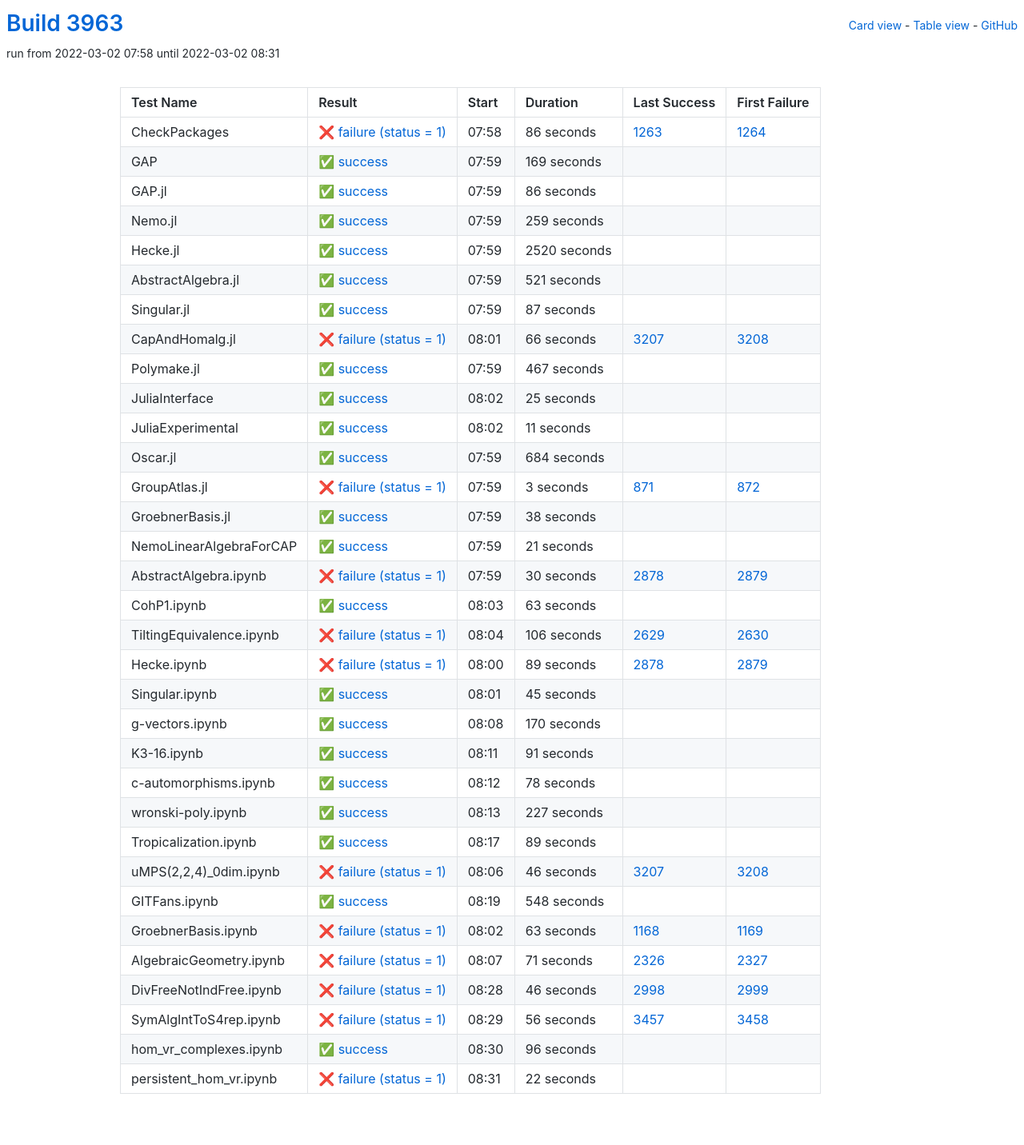
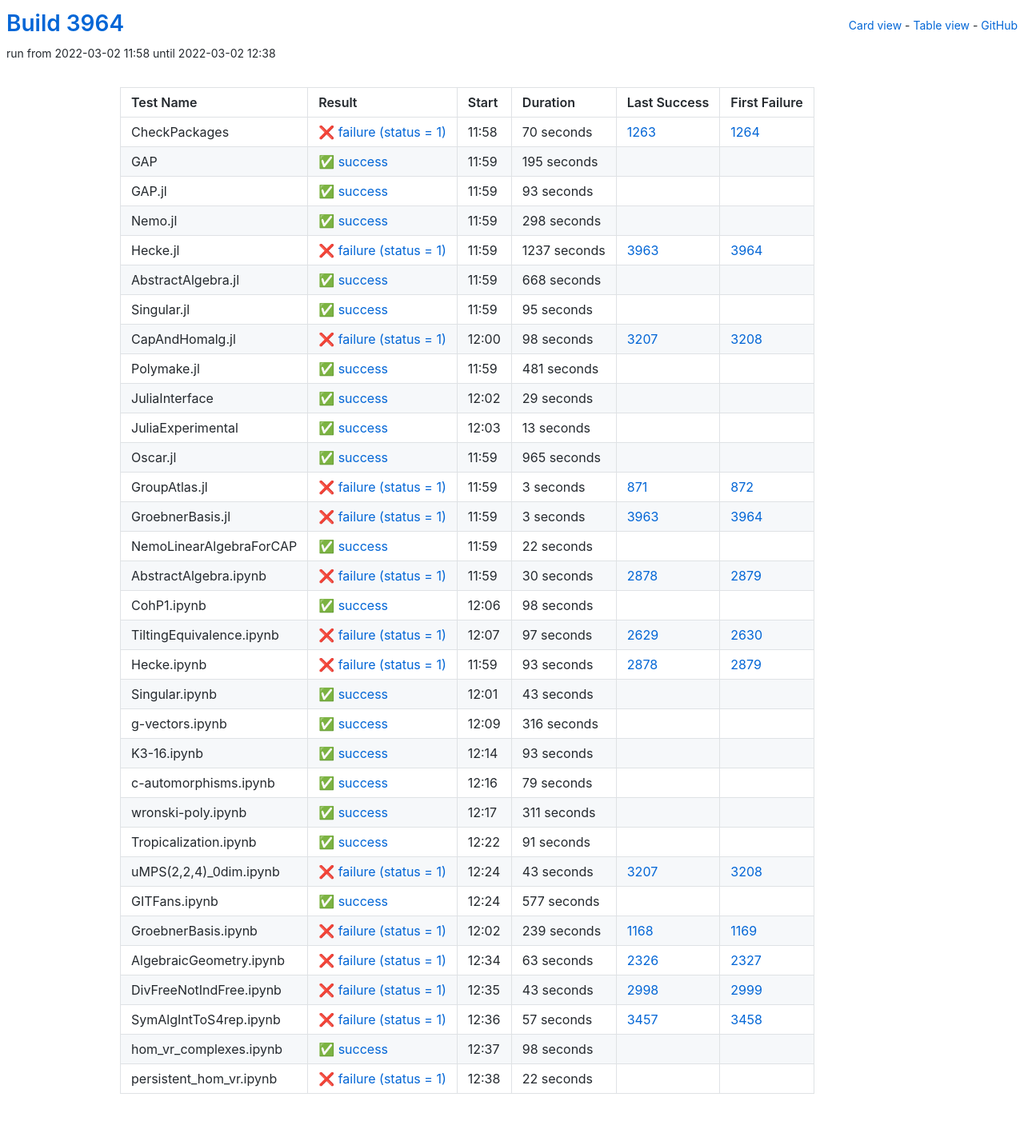
Before and after one commit to oscar-system/oscar-ci-status-stable, a Jekyll site: the page built from table.html, in a window 1280 px wide. Shown: the whole page at 80% size. Built offline with Jekyll 4.4.1, drawn with Linux system fonts in a browser that asks for light colours.

Commit message:
Build #3964

```diff
--- a/_data/ci.yml
+++ b/_data/ci.yml
@@ -1,6 +1,6 @@
 ---
-build: 3963
-build_url: https://oscarci.mathematik.uni-kl.de/job/oscar-stable/3963/
+build: 3964
+build_url: https://oscarci.mathematik.uni-kl.de/job/oscar-stable/3964/
 job: oscar-stable
 organization: oscar-system
 repo: oscar-ci-status-stable
@@ -8,152 +8,152 @@ repourl: https://github.com/oscar-system/oscar-ci-status-stable
 tests:
 - name: CheckPackages
   id: checkpackages
-  log: https://oscarci.mathematik.uni-kl.de/job/oscar-stable/3963/artifact/logs/build-3963/CheckPackages.log
-  start: 2022-03-02 07:58
+  log: https://oscarci.mathematik.uni-kl.de/job/oscar-stable/3964/artifact/logs/build-3964/CheckPackages.log
+  start: 2022-03-02 11:58
   success: false
   exitcode: 1
   status: failure
-  duration: 86
+  duration: 70
   last_success: 1263
   last_success_url: https://oscarci.mathematik.uni-kl.de/job/oscar-stable/1263/
   first_failure: 1264
   first_failure_url: https://oscarci.mathematik.uni-kl.de/job/oscar-stable/1264/
 - name: GAP
   id: gap
-  log: https://oscarci.mathematik.uni-kl.de/job/oscar-stable/3963/artifact/logs/build-3963/GAP.log
-  start: 2022-03-02 07:59
+  log: https://oscarci.mathematik.uni-kl.de/job/oscar-stable/3964/artifact/logs/build-3964/GAP.log
+  start: 2022-03-02 11:59
   success: true
   exitcode: 0
   status: success
-  duration: 169
+  duration: 195
   last_success: false
   last_success_url:
   first_failure: false
   first_failure_url:
 - name: GAP.jl
   id: gap-jl
-  log: https://oscarci.mathematik.uni-kl.de/job/oscar-stable/3963/artifact/logs/build-3963/GAP.jl.log
-  start: 2022-03-02 07:59
+  log: https://oscarci.mathematik.uni-kl.de/job/oscar-stable/3964/artifact/logs/build-3964/GAP.jl.log
+  start: 2022-03-02 11:59
   success: true
   exitcode: 0
   status: success
-  duration: 86
+  duration: 93
   last_success: false
   last_success_url:
   first_failure: false
   first_failure_url:
 - name: Nemo.jl
   id: nemo-jl
-  log: https://oscarci.mathematik.uni-kl.de/job/oscar-stable/3963/artifact/logs/build-3963/Nemo.jl.log
-  start: 2022-03-02 07:59
+  log: https://oscarci.mathematik.uni-kl.de/job/oscar-stable/3964/artifact/logs/build-3964/Nemo.jl.log
+  start: 2022-03-02 11:59
   success: true
   exitcode: 0
   status: success
-  duration: 259
+  duration: 298
   last_success: false
   last_success_url:
   first_failure: false
   first_failure_url:
 - name: Hecke.jl
   id: hecke-jl
-  log: https://oscarci.mathematik.uni-kl.de/job/oscar-stable/3963/artifact/logs/build-3963/Hecke.jl.log
-  start: 2022-03-02 07:59
+  log: https://oscarci.mathematik.uni-kl.de/job/oscar-stable/3964/artifact/logs/build-3964/Hecke.jl.log
+  start: 2022-03-02 11:59
+  success: false
+  exitcode: 1
+  status: failure
+  duration: 1237
+  last_success: 3963
+  last_success_url: https://oscarci.mathematik.uni-kl.de/job/oscar-stable/3963/
+  first_failure: 3964
+  first_failure_url: https://oscarci.mathematik.uni-kl.de/job/oscar-stable/3964/
+- name: AbstractAlgebra.jl
+  id: abstractalgebra-jl
+  log: https://oscarci.mathematik.uni-kl.de/job/oscar-stable/3964/artifact/logs/build-3964/AbstractAlgebra.jl.log
+  start: 2022-03-02 11:59
   success: true
   exitcode: 0
   status: success
-  duration: 2520
-  last_success: false
-  last_success_url:
-  first_failure: false
-  first_failure_url:
-- name: AbstractAlgebra.jl
-  id: abstractalgebra-jl
-  log: https://oscarci.mathematik.uni-kl.de/job/oscar-stable/3963/artifact/logs/build-3963/AbstractAlgebra.jl.log
-  start: 2022-03-02 07:59
-  success: true
-  exitcode: 0
-  status: success
-  duration: 521
+  duration: 668
   last_success: false
   last_success_url:
   first_failure: false
   first_failure_url:
 - name: Singular.jl
   id: singular-jl
-  log: https://oscarci.mathematik.uni-kl.de/job/oscar-stable/3963/artifact/logs/build-3963/Singular.jl.log
-  start: 2022-03-02 07:59
+  log: https://oscarci.mathematik.uni-kl.de/job/oscar-stable/3964/artifact/logs/build-3964/Singular.jl.log
+  start: 2022-03-02 11:59
   success: true
   exitcode: 0
   status: success
-  duration: 87
+  duration: 95
   last_success: false
   last_success_url:
   first_failure: false
   first_failure_url:
 - name: CapAndHomalg.jl
   id: capandhomalg-jl
-  log: https://oscarci.mathematik.uni-kl.de/job/oscar-stable/3963/artifact/logs/build-3963/CapAndHomalg.jl.log
-  start: 2022-03-02 08:01
+  log: https://oscarci.mathematik.uni-kl.de/job/oscar-stable/3964/artifact/logs/build-3964/CapAndHomalg.jl.log
+  start: 2022-03-02 12:00
   success: false
   exitcode: 1
   status: failure
-  duration: 66
+  duration: 98
   last_success: 3207
   last_success_url: https://oscarci.mathematik.uni-kl.de/job/oscar-stable/3207/
   first_failure: 3208
   first_failure_url: https://oscarci.mathematik.uni-kl.de/job/oscar-stable/3208/
 - name: Polymake.jl
   id: polymake-jl
-  log: https://oscarci.mathematik.uni-kl.de/job/oscar-stable/3963/artifact/logs/build-3963/Polymake.jl.log
-  start: 2022-03-02 07:59
+  log: https://oscarci.mathematik.uni-kl.de/job/oscar-stable/3964/artifact/logs/build-3964/Polymake.jl.log
+  start: 2022-03-02 11:59
   success: true
   exitcode: 0
   status: success
-  duration: 467
+  duration: 481
   last_success: false
   last_success_url:
   first_failure: false
   first_failure_url:
 - name: JuliaInterface
   id: juliainterface
-  log: https://oscarci.mathematik.uni-kl.de/job/oscar-stable/3963/artifact/logs/build-3963/JuliaInterface.log
-  start: 2022-03-02 08:02
+  log: https://oscarci.mathematik.uni-kl.de/job/oscar-stable/3964/artifact/logs/build-3964/JuliaInterface.log
+  start: 2022-03-02 12:02
   success: true
   exitcode: 0
   status: success
-  duration: 25
+  duration: 29
   last_success: false
   last_success_url:
   first_failure: false
   first_failure_url:
 - name: JuliaExperimental
   id: juliaexperimental
-  log: https://oscarci.mathematik.uni-kl.de/job/oscar-stable/3963/artifact/logs/build-3963/JuliaExperimental.log
-  start: 2022-03-02 08:02
+  log: https://oscarci.mathematik.uni-kl.de/job/oscar-stable/3964/artifact/logs/build-3964/JuliaExperimental.log
+  start: 2022-03-02 12:03
   success: true
   exitcode: 0
   status: success
-  duration: 11
+  duration: 13
   last_success: false
   last_success_url:
   first_failure: false
   first_failure_url:
 - name: Oscar.jl
   id: oscar-jl
-  log: https://oscarci.mathematik.uni-kl.de/job/oscar-stable/3963/artifact/logs/build-3963/Oscar.jl.log
-  start: 2022-03-02 07:59
+  log: https://oscarci.mathematik.uni-kl.de/job/oscar-stable/3964/artifact/logs/build-3964/Oscar.jl.log
+  start: 2022-03-02 11:59
   success: true
   exitcode: 0
   status: success
-  duration: 684
+  duration: 965
   last_success: false
   last_success_url:
   first_failure: false
   first_failure_url:
 - name: GroupAtlas.jl
   id: groupatlas-jl
-  log: https://oscarci.mathematik.uni-kl.de/job/oscar-stable/3963/artifact/logs/build-3963/GroupAtlas.jl.log
-  start: 2022-03-02 07:59
+  log: https://oscarci.mathematik.uni-kl.de/job/oscar-stable/3964/artifact/logs/build-3964/GroupAtlas.jl.log
+  start: 2022-03-02 11:59
   success: false
   exitcode: 1
   status: failure
@@ -164,32 +164,32 @@ tests:
   first_failure_url: https://oscarci.mathematik.uni-kl.de/job/oscar-stable/872/
 - name: GroebnerBasis.jl
   id: groebnerbasis-jl
-  log: https://oscarci.mathematik.uni-kl.de/job/oscar-stable/3963/artifact/logs/build-3963/GroebnerBasis.jl.log
-  start: 2022-03-02 07:59
+  log: https://oscarci.mathematik.uni-kl.de/job/oscar-stable/3964/artifact/logs/build-3964/GroebnerBasis.jl.log
+  start: 2022-03-02 11:59
+  success: false
+  exitcode: 1
+  status: failure
+  duration: 3
+  last_success: 3963
+  last_success_url: https://oscarci.mathematik.uni-kl.de/job/oscar-stable/3963/
+  first_failure: 3964
+  first_failure_url: https://oscarci.mathematik.uni-kl.de/job/oscar-stable/3964/
+- name: NemoLinearAlgebraForCAP
+  id: nemolinearalgebraforcap
+  log: https://oscarci.mathematik.uni-kl.de/job/oscar-stable/3964/artifact/logs/build-3964/NemoLinearAlgebraForCAP.log
+  start: 2022-03-02 11:59
   success: true
   exitcode: 0
   status: success
-  duration: 38
-  last_success: false
-  last_success_url:
-  first_failure: false
-  first_failure_url:
-- name: NemoLinearAlgebraForCAP
-  id: nemolinearalgebraforcap
-  log: https://oscarci.mathematik.uni-kl.de/job/oscar-stable/3963/artifact/logs/build-3963/NemoLinearAlgebraForCAP.log
-  start: 2022-03-02 07:59
-  success: true
-  exitcode: 0
-  status: success
-  duration: 21
+  duration: 22
   last_success: false
   last_success_url:
   first_failure: false
   first_failure_url:
 - name: AbstractAlgebra.ipynb
   id: abstractalgebra-ipynb
-  log: https://oscarci.mathematik.uni-kl.de/job/oscar-stable/3963/artifact/logs/build-3963/AbstractAlgebra.ipynb.log
-  start: 2022-03-02 07:59
+  log: https://oscarci.mathematik.uni-kl.de/job/oscar-stable/3964/artifact/logs/build-3964/AbstractAlgebra.ipynb.log
+  start: 2022-03-02 11:59
   success: false
   exitcode: 1
   status: failure
@@ -200,68 +200,104 @@ tests:
   first_failure_url: https://oscarci.mathematik.uni-kl.de/job/oscar-stable/2879/
 - name: CohP1.ipynb
   id: cohp1-ipynb
-  log: https://oscarci.mathematik.uni-kl.de/job/oscar-stable/3963/artifact/logs/build-3963/CohP1.ipynb.log
-  start: 2022-03-02 08:03
+  log: https://oscarci.mathematik.uni-kl.de/job/oscar-stable/3964/artifact/logs/build-3964/CohP1.ipynb.log
+  start: 2022-03-02 12:06
   success: true
   exitcode: 0
   status: success
-  duration: 63
+  duration: 98
   last_success: false
   last_success_url:
   first_failure: false
   first_failure_url:
 - name: TiltingEquivalence.ipynb
   id: tiltingequivalence-ipynb
-  log: https://oscarci.mathematik.uni-kl.de/job/oscar-stable/3963/artifact/logs/build-3963/TiltingEquivalence.ipynb.log
-  start: 2022-03-02 08:04
+  log: https://oscarci.mathematik.uni-kl.de/job/oscar-stable/3964/artifact/logs/build-3964/TiltingEquivalence.ipynb.log
+  start: 2022-03-02 12:07
   success: false
   exitcode: 1
   status: failure
-  duration: 106
+  duration: 97
   last_success: 2629
   last_success_url: https://oscarci.mathematik.uni-kl.de/job/oscar-stable/2629/
   first_failure: 2630
   first_failure_url: https://oscarci.mathematik.uni-kl.de/job/oscar-stable/2630/
 - name: Hecke.ipynb
   id: hecke-ipynb
-  log: https://oscarci.mathematik.uni-kl.de/job/oscar-stable/3963/artifact/logs/build-3963/Hecke.ipynb.log
-  start: 2022-03-02 08:00
+  log: https://oscarci.mathematik.uni-kl.de/job/oscar-stable/3964/artifact/logs/build-3964/Hecke.ipynb.log
+  start: 2022-03-02 11:59
   success: false
   exitcode: 1
   status: failure
-  duration: 89
+  duration: 93
   last_success: 2878
   last_success_url: https://oscarci.mathematik.uni-kl.de/job/oscar-stable/2878/
   first_failure: 2879
   first_failure_url: https://oscarci.mathematik.uni-kl.de/job/oscar-stable/2879/
 - name: Singular.ipynb
   id: singular-ipynb
-  log: https://oscarci.mathematik.uni-kl.de/job/oscar-stable/3963/artifact/logs/build-3963/Singular.ipynb.log
-  start: 2022-03-02 08:01
+  log: https://oscarci.mathematik.uni-kl.de/job/oscar-stable/3964/artifact/logs/build-3964/Singular.ipynb.log
+  start: 2022-03-02 12:01
   success: true
   exitcode: 0
   status: success
-  duration: 45
+  duration: 43
   last_success: false
   last_success_url:
   first_failure: false
   first_failure_url:
 - name: g-vectors.ipynb
   id: g-vectors-ipynb
-  log: https://oscarci.mathematik.uni-kl.de/job/oscar-stable/3963/artifact/logs/build-3963/g-vectors.ipynb.log
-  start: 2022-03-02 08:08
+  log: https://oscarci.mathematik.uni-kl.de/job/oscar-stable/3964/artifact/logs/build-3964/g-vectors.ipynb.log
+  start: 2022-03-02 12:09
   success: true
   exitcode: 0
   status: success
-  duration: 170
+  duration: 316
   last_success: false
   last_success_url:
   first_failure: false
   first_failure_url:
 - name: K3-16.ipynb
   id: k3-16-ipynb
-  log: https://oscarci.mathematik.uni-kl.de/job/oscar-stable/3963/artifact/logs/build-3963/K3-16.ipynb.log
-  start: 2022-03-02 08:11
+  log: https://oscarci.mathematik.uni-kl.de/job/oscar-stable/3964/artifact/logs/build-3964/K3-16.ipynb.log
+  start: 2022-03-02 12:14
+  success: true
+  exitcode: 0
+  status: success
+  duration: 93
+  last_success: false
+  last_success_url:
+  first_failure: false
+  first_failure_url:
+- name: c-automorphisms.ipynb
+  id: c-automorphisms-ipynb
+  log: https://oscarci.mathematik.uni-kl.de/job/oscar-stable/3964/artifact/logs/build-3964/c-automorphisms.ipynb.log
+  start: 2022-03-02 12:16
+  success: true
+  exitcode: 0
+  status: success
+  duration: 79
+  last_success: false
+  last_success_url:
+  first_failure: false
+  first_failure_url:
+- name: wronski-poly.ipynb
+  id: wronski-poly-ipynb
+  log: https://oscarci.mathematik.uni-kl.de/job/oscar-stable/3964/artifact/logs/build-3964/wronski-poly.ipynb.log
+  start: 2022-03-02 12:17
+  success: true
+  exitcode: 0
+  status: success
+  duration: 311
+  last_success: false
+  last_success_url:
+  first_failure: false
+  first_failure_url:
+- name: Tropicalization.ipynb
+  id: tropicalization-ipynb
+  log: https://oscarci.mathematik.uni-kl.de/job/oscar-stable/3964/artifact/logs/build-3964/Tropicalization.ipynb.log
+  start: 2022-03-02 12:22
   success: true
   exitcode: 0
   status: success
@@ -270,130 +306,94 @@ tests:
   last_success_url:
   first_failure: false
   first_failure_url:
-- name: c-automorphisms.ipynb
-  id: c-automorphisms-ipynb
-  log: https://oscarci.mathematik.uni-kl.de/job/oscar-stable/3963/artifact/logs/build-3963/c-automorphisms.ipynb.log
-  start: 2022-03-02 08:12
-  success: true
-  exitcode: 0
-  status: success
-  duration: 78
-  last_success: false
-  last_success_url:
-  first_failure: false
-  first_failure_url:
-- name: wronski-poly.ipynb
-  id: wronski-poly-ipynb
-  log: https://oscarci.mathematik.uni-kl.de/job/oscar-stable/3963/artifact/logs/build-3963/wronski-poly.ipynb.log
-  start: 2022-03-02 08:13
-  success: true
-  exitcode: 0
-  status: success
-  duration: 227
-  last_success: false
-  last_success_url:
-  first_failure: false
-  first_failure_url:
-- name: Tropicalization.ipynb
-  id: tropicalization-ipynb
-  log: https://oscarci.mathematik.uni-kl.de/job/oscar-stable/3963/artifact/logs/build-3963/Tropicalization.ipynb.log
-  start: 2022-03-02 08:17
-  success: true
-  exitcode: 0
-  status: success
-  duration: 89
-  last_success: false
-  last_success_url:
-  first_failure: false
-  first_failure_url:
 - name: uMPS(2,2,4)_0dim.ipynb
   id: umps-2-2-4-0dim-ipynb
-  log: https://oscarci.mathematik.uni-kl.de/job/oscar-stable/3963/artifact/logs/build-3963/uMPS-2-2-4-_0dim.ipynb.log
-  start: 2022-03-02 08:06
+  log: https://oscarci.mathematik.uni-kl.de/job/oscar-stable/3964/artifact/logs/build-3964/uMPS-2-2-4-_0dim.ipynb.log
+  start: 2022-03-02 12:24
   success: false
   exitcode: 1
   status: failure
-  duration: 46
+  duration: 43
   last_success: 3207
   last_success_url: https://oscarci.mathematik.uni-kl.de/job/oscar-stable/3207/
   first_failure: 3208
   first_failure_url: https://oscarci.mathematik.uni-kl.de/job/oscar-stable/3208/
 - name: GITFans.ipynb
   id: gitfans-ipynb
-  log: https://oscarci.mathematik.uni-kl.de/job/oscar-stable/3963/artifact/logs/build-3963/GITFans.ipynb.log
-  start: 2022-03-02 08:19
+  log: https://oscarci.mathematik.uni-kl.de/job/oscar-stable/3964/artifact/logs/build-3964/GITFans.ipynb.log
+  start: 2022-03-02 12:24
   success: true
   exitcode: 0
   status: success
-  duration: 548
+  duration: 577
   last_success: false
   last_success_url:
   first_failure: false
   first_failure_url:
 - name: GroebnerBasis.ipynb
   id: groebnerbasis-ipynb
-  log: https://oscarci.mathematik.uni-kl.de/job/oscar-stable/3963/artifact/logs/build-3963/GroebnerBasis.ipynb.log
-  start: 2022-03-02 08:02
+  log: https://oscarci.mathematik.uni-kl.de/job/oscar-stable/3964/artifact/logs/build-3964/GroebnerBasis.ipynb.log
+  start: 2022-03-02 12:02
   success: false
   exitcode: 1
   status: failure
-  duration: 63
+  duration: 239
   last_success: 1168
   last_success_url: https://oscarci.mathematik.uni-kl.de/job/oscar-stable/1168/
   first_failure: 1169
   first_failure_url: https://oscarci.mathematik.uni-kl.de/job/oscar-stable/1169/
 - name: AlgebraicGeometry.ipynb
   id: algebraicgeometry-ipynb
-  log: https://oscarci.mathematik.uni-kl.de/job/oscar-stable/3963/artifact/logs/build-3963/AlgebraicGeometry.ipynb.log
-  start: 2022-03-02 08:07
+  log: https://oscarci.mathematik.uni-kl.de/job/oscar-stable/3964/artifact/logs/build-3964/AlgebraicGeometry.ipynb.log
+  start: 2022-03-02 12:34
   success: false
   exitcode: 1
   status: failure
-  duration: 71
+  duration: 63
   last_success: 2326
   last_success_url: https://oscarci.mathematik.uni-kl.de/job/oscar-stable/2326/
   first_failure: 2327
   first_failure_url: https://oscarci.mathematik.uni-kl.de/job/oscar-stable/2327/
 - name: DivFreeNotIndFree.ipynb
   id: divfreenotindfree-ipynb
-  log: https://oscarci.mathematik.uni-kl.de/job/oscar-stable/3963/artifact/logs/build-3963/DivFreeNotIndFree.ipynb.log
-  start: 2022-03-02 08:28
+  log: https://oscarci.mathematik.uni-kl.de/job/oscar-stable/3964/artifact/logs/build-3964/DivFreeNotIndFree.ipynb.log
+  start: 2022-03-02 12:35
   success: false
   exitcode: 1
   status: failure
-  duration: 46
+  duration: 43
   last_success: 2998
   last_success_url: https://oscarci.mathematik.uni-kl.de/job/oscar-stable/2998/
   first_failure: 2999
   first_failure_url: https://oscarci.mathematik.uni-kl.de/job/oscar-stable/2999/
 - name: SymAlgIntToS4rep.ipynb
   id: symalginttos4rep-ipynb
-  log: https://oscarci.mathematik.uni-kl.de/job/oscar-stable/3963/artifact/logs/build-3963/SymAlgIntToS4rep.ipynb.log
-  start: 2022-03-02 08:29
+  log: https://oscarci.mathematik.uni-kl.de/job/oscar-stable/3964/artifact/logs/build-3964/SymAlgIntToS4rep.ipynb.log
+  start: 2022-03-02 12:36
   success: false
   exitcode: 1
   status: failure
-  duration: 56
+  duration: 57
   last_success: 3457
   last_success_url: https://oscarci.mathematik.uni-kl.de/job/oscar-stable/3457/
   first_failure: 3458
   first_failure_url: https://oscarci.mathematik.uni-kl.de/job/oscar-stable/3458/
 - name: hom_vr_complexes.ipynb
   id: hom-vr-complexes-ipynb
-  log: https://oscarci.mathematik.uni-kl.de/job/oscar-stable/3963/artifact/logs/build-3963/hom_vr_complexes.ipynb.log
-  start: 2022-03-02 08:30
+  log: https://oscarci.mathematik.uni-kl.de/job/oscar-stable/3964/artifact/logs/build-3964/hom_vr_complexes.ipynb.log
+  start: 2022-03-02 12:37
   success: true
   exitcode: 0
   status: success
-  duration: 96
+  duration: 98
   last_success: false
   last_success_url:
   first_failure: false
   first_failure_url:
 - name: persistent_hom_vr.ipynb
   id: persistent-hom-vr-ipynb
-  log: https://oscarci.mathematik.uni-kl.de/job/oscar-stable/3963/artifact/logs/build-3963/persistent_hom_vr.ipynb.log
-  start: 2022-03-02 08:31
+  log: https://oscarci.mathematik.uni-kl.de/job/oscar-stable/3964/artifact/logs/build-3964/persistent_hom_vr.ipynb.log
+  start: 2022-03-02 12:38
   success: false
   exitcode: 1
   status: failure
```
Also changed, not shown: README.md.
